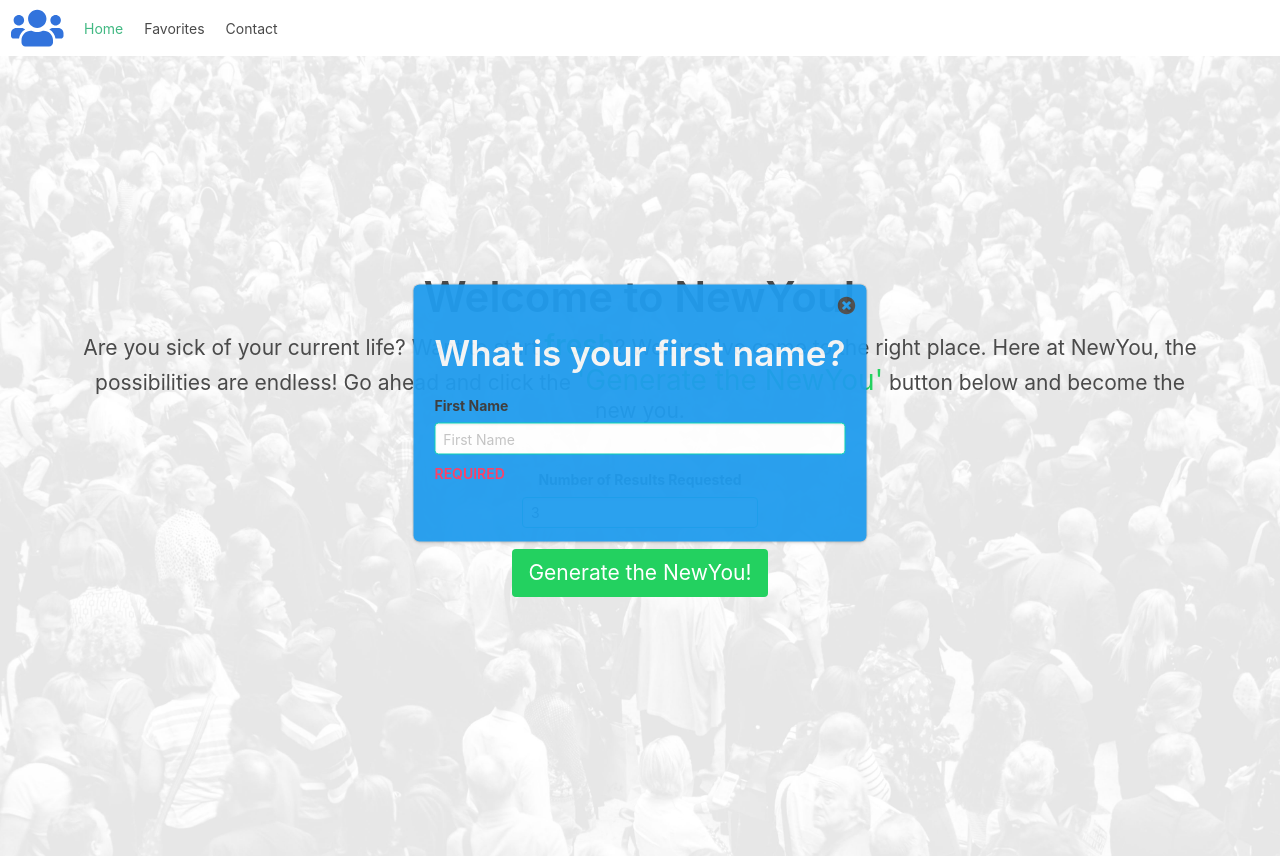
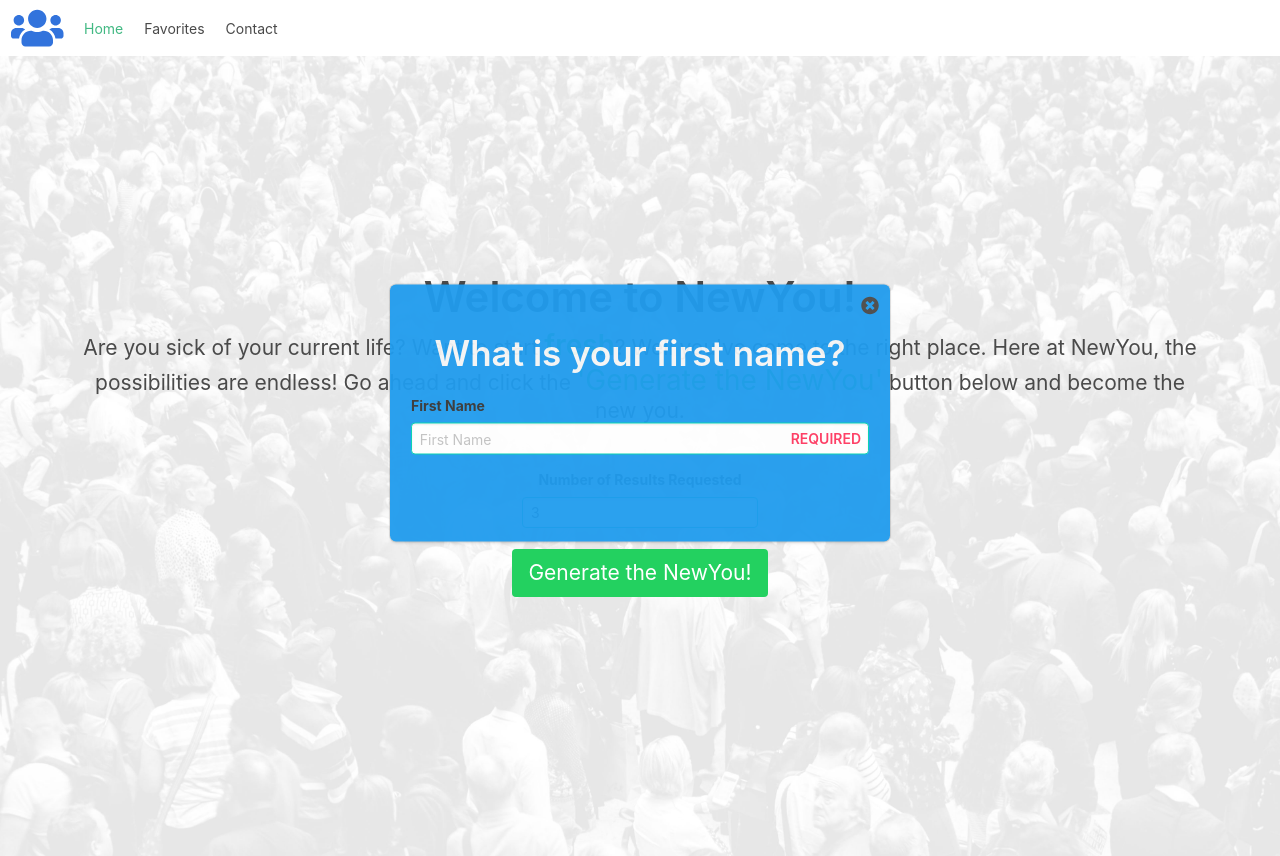
Before and after one commit to KennyStephens/vue-final-kenny-stephens, a Vue app: page /#/ in a window 1280 px wide. Both pictures are taken after a click on the link "NEXT". Built offline with nearby package versions, Linux system fonts and the light colour scheme.

Commit message:
Fixed required button placement

```diff
--- a/src/components/AppIntroQuestions.vue
+++ b/src/components/AppIntroQuestions.vue
@@ -13,7 +13,7 @@
           v-model="questionAnswers.firstName"
           required>
           <transition name="slide-fade">
-          <p v-if="requiredInputFirst" class="has-text-danger has-text-weight-semibold">REQUIRED</p>
+          <p v-if="requiredInputFirst" class="has-text-danger has-text-weight-semibold required">REQUIRED</p>
           </transition>
         <input
           class="input is-primary mb-2 last-name"
@@ -22,7 +22,7 @@
           placeholder="Last Name"
           v-model="questionAnswers.lastName">
           <transition name="slide-fade">
-          <p v-if="requiredInputLast" class="has-text-danger has-text-weight-semibold">REQUIRED</p>
+          <p v-if="requiredInputLast" class="has-text-danger has-text-weight-semibold required">REQUIRED</p>
           </transition>
        <div
         class="select mb-2"
@@ -143,6 +143,7 @@ export default {
     left: 50%;
     transform: translate(-50%, -50%);
     opacity: 0.95;
+    min-width: 500px;
     max-width: 600px;
   }
 
@@ -189,4 +190,11 @@ export default {
     opacity: 0;
   }
 
+  .required {
+    position: relative;
+    float: right;
+    bottom: 35px;
+    right: 8px;
+  }
+
 </style>
```
